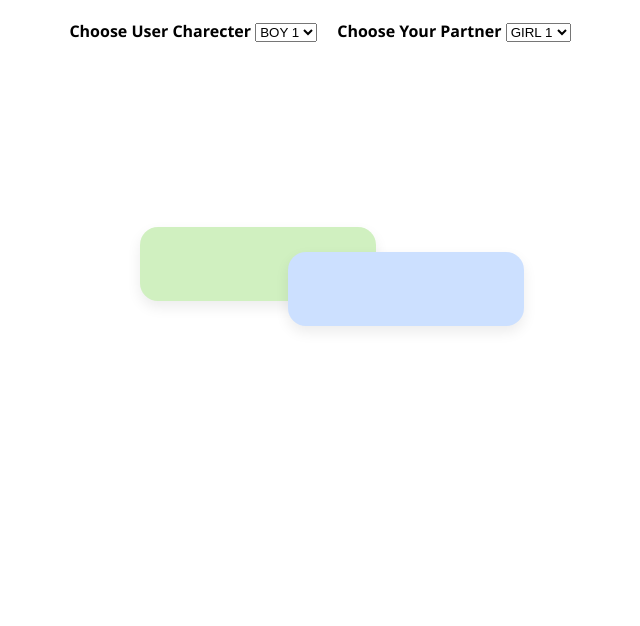
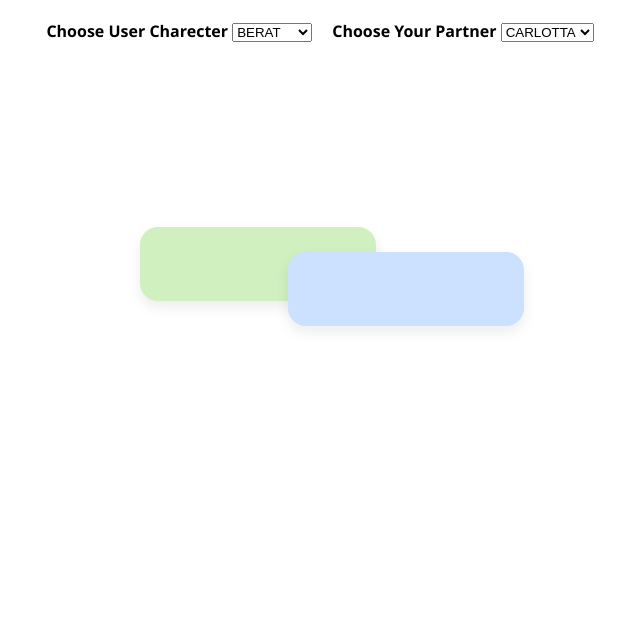
Before and after one commit to rakib3421/Avatar-Talking, a Flask app: page / in a window 1280 px wide. Shown: the top 626 px of the page, without its empty margins (320-960 px from the left). Run offline with Flask 3, Linux system fonts and the light colour scheme.

Commit message:
Initial commit: AI avatar conversation app with video

```diff
--- a/static/script.js
+++ b/static/script.js
@@ -8,8 +8,6 @@ const aliceBubble = document.getElementById("bubble-alice");
 const noraBubble = document.getElementById("bubble-nora");
 const userVideo = document.getElementById("user-video");
 const aiVideo = document.getElementById("ai-video");
-
-
 
 let recognition;
 
--- a/templates/index.html
+++ b/templates/index.html
@@ -10,17 +10,15 @@
   <div class="avatar-selectors">
     <label>Choose User Charecter
       <select id="user-avatar-select">
-        <option value="/static/boy1.mp4">BOY 1</option>
-        <option value="/static/boy2.mp4">BOY 2</option>
-        <option value="/static/boy3.mp4">BOY 3</option>
+        <option value="/static/boy3.mp4">BERAT</option>
+        <option value="/static/boy4.mp4">TEODOR</option>
       </select>
     </label>
 
     <label>Choose Your Partner
       <select id="ai-avatar-select">
-        <option value="/static/girl1.mp4">GIRL 1</option>
-        <option value="/static/girl2.mp4">GIRL 2</option>
-        <option value="/static/girl3.mp4">GIRL 3</option>
+        <option value="/static/girl2.mp4">CARLOTTA</option>
+        <option value="/static/girl3.mp4">TUBA</option>
       </select>
     </label>
   </div>
```
Also changed, not shown: static/style.css (line endings or trailing spaces).
